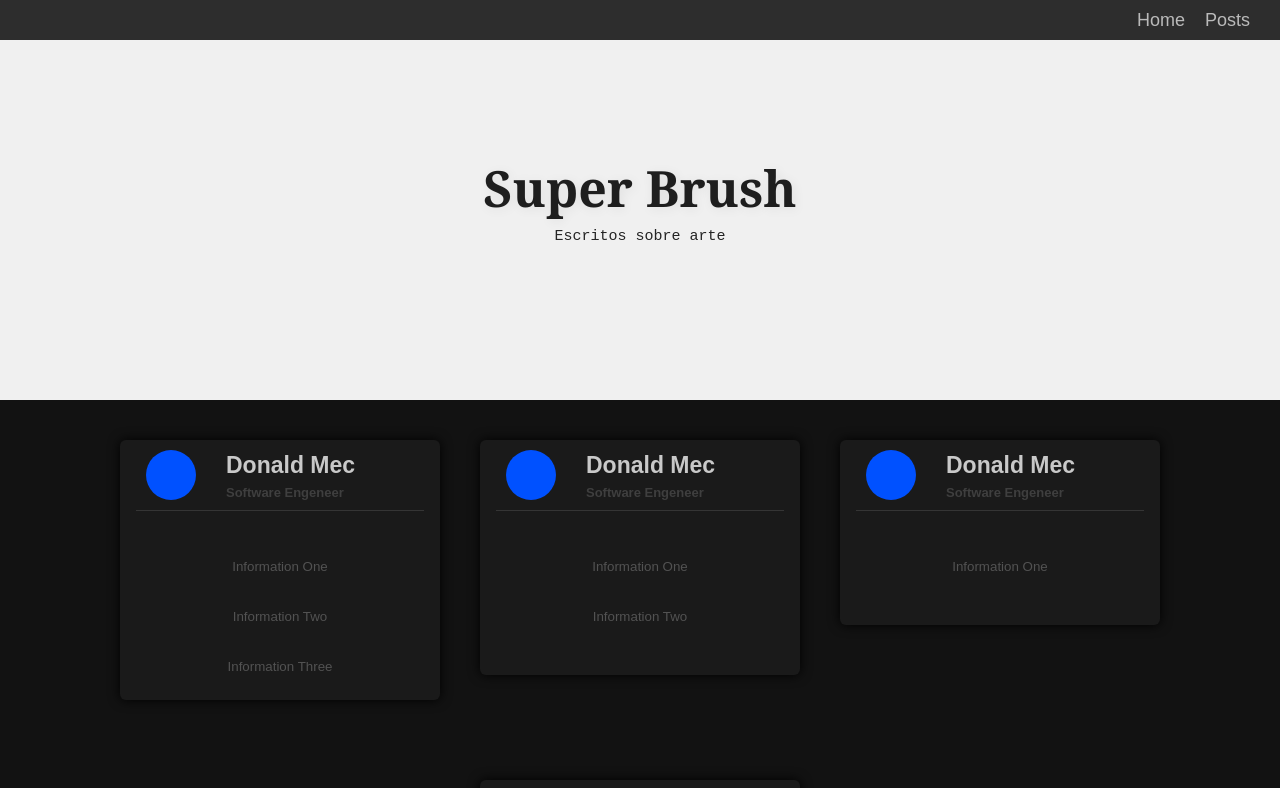
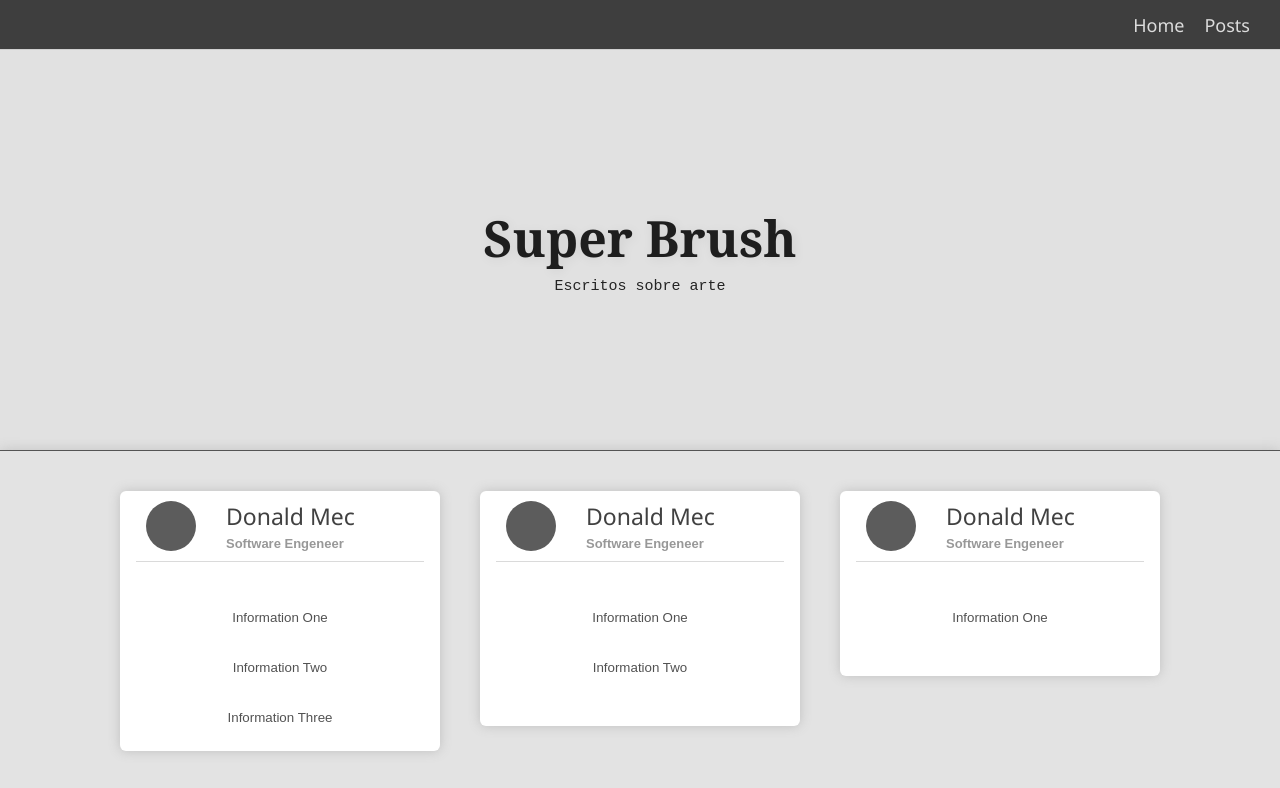
Before and after one commit to LuciLua/BlogPageNextJS, a Next.js app: page / in a window 1280 px wide. Shown: the top 788 px of the page. Built offline with nearby package versions, Linux system fonts and the light colour scheme.

Commit message:
:computer: Scroll v0.1

```diff
--- a/src/components/front/front.module.scss
+++ b/src/components/front/front.module.scss
@@ -1,6 +1,6 @@
 .main{
     .header{
-        background: rgb(240, 240, 240);
+        background: rgb(225, 225, 225);
         height: 50vh;
         width: 100%;
 
--- a/src/components/menu/menu.module.scss
+++ b/src/components/menu/menu.module.scss
@@ -1,16 +1,25 @@
 .menu{
-    position: fixed;
+    position:fixed;
+
+    top: 0;
+
     z-index: 10;
 
     display: flex;
     align-items: center;
 
     width: 100%;
-    height: 40px;
+    height: 50px;
 
-    background: rgb(45, 45, 45);
+    margin-bottom: 50px;
+
+
+    background: rgb(62, 62, 62);
+    border-bottom: 1px solid rgb(208, 208, 208);
 
     ul{
+
+        position: relative;
         list-style: none;
 
         display: flex;
@@ -26,19 +35,23 @@
 
         li{
             margin: 0 10px 0 10px;
+            position: relative;
 
             a{
                 text-decoration: none;
 
-                color: rgb(186, 186, 186);
-                font-family: Arial;
+                color: rgb(220, 220, 220);
+                font-family:'Segoe UI';
+                font-weight: 500;
                 font-size: 18px;
 
                 cursor: pointer;
+                position: relative;
+
             }
 
             a:hover{
-                color: var(--white);
+                color: rgb(159, 159, 159);
             }
         }
 
--- a/src/pages/_app.tsx
+++ b/src/pages/_app.tsx
@@ -12,11 +12,14 @@ function MyApp({ Component, pageProps }) {
 
   return(
 
-  <>
+  <> <div className={styles.spc}>
+  </div>
+      <Menu />
     <main>
-      <Menu />
+      <div className={styles.bodyScroll}>
       <Front />
       <Component {...pageProps} />
+      </div>
     </main>
   </>
   )
--- a/src/pages/posts/posts.module.scss
+++ b/src/pages/posts/posts.module.scss
@@ -14,7 +14,7 @@
 
         display: flex;
         align-items: center;
-        justify-content:first baseline;
+        justify-content: baseline;
         padding: 10px 0 10px 0;
 
         flex-direction: column;
--- a/src/styles/global.module.scss
+++ b/src/styles/global.module.scss
@@ -1,9 +1,51 @@
+.spc{
+    position: relative;
+    color: aqua;
+    height: 50px;
+    width: 100%;
+    top: 0;
+}
+
+.bodyScroll{
+    height: 100vh;
+    overflow-y: scroll;
+
+    &::-webkit-scrollbar{
+
+        position: fixed;
+
+        width: 5px;
+        z-index: 1000;
+        }
+
+        &::-webkit-scrollbar-track{
+            background-color: rgb(172, 172, 174);
+        }
+
+        &::-webkit-scrollbar-thumb{
+            background-color: rgb(58, 58, 58);
+            border-radius: 10px;
+
+        }
+
+        &::-webkit-scrollbar-button{
+            display: none;
+        }
+}
+
+
+
 .main{
     width: 100%;
     display: flex;
     justify-content: center;
 
+
     .listOfTables{
+
+    border-top: 1px solid #545454;
+    box-shadow: 0 0px 12px rgb(194, 194, 194);
+
         position: relative;
         display: flex;
         justify-content: center;
@@ -14,7 +56,7 @@
         width: 100%;
         height: fit-content;
 
-        background-color: #121212;
+        background-color: #e3e3e3;
 .table{
 
     display: flex;
@@ -38,8 +80,8 @@
 
             margin: 20px;
 
-            background-color: #1a1a1a;
-            box-shadow: 0 0 12px black;
+            background-color: #ffffff;
+            box-shadow: 0 0 12px rgb(191, 191, 191);
             border-radius: 6px;
 
             overflow: hidden;
@@ -48,14 +90,14 @@
                 height: 75px;
                 width: 90%;
 
-                border-bottom: #353535 1px solid;
+                border-bottom: #dadada 1px solid;
 
                 position: relative;
                 display: flex;
                 align-items: center;
 
                 .tableBall{
-                    background-color: rgb(0, 81, 255);
+                    background-color: rgb(92, 92, 92);
                     border-radius: 100%;
                     width: 50px;
                     height: 50px;
@@ -66,16 +108,16 @@
                     line-height: 1.5;
 
                     h1{
-                        color: rgb(201, 201, 201);
-                        font-family: Arial;
-                        font-weight: 600;
+                        color: rgb(65, 65, 65);
+                        font-family: 'Segoe UI', Tahoma, Geneva, Verdana, sans-serif;
+                        font-weight: 500;
                         font-size: 23px;
                     }
 
                     h2{
                         font-family: Arial;
                         font-size: 13px;
-                        color: #3f3f3f;
+                        color: #989898;
                     }
                 }
             }
@@ -104,7 +146,7 @@
                     }
 
                     button:hover{
-                        background-color: #212121;
+                        background-color: #d5d5d5;
                     }
 
                     p{
--- a/src/styles/global.scss
+++ b/src/styles/global.scss
@@ -4,6 +4,9 @@
     box-sizing: border-box;
 }
 
+::-webkit-scrollbar{
+    width: 0px;
+}
 
 :root{
     --white: rgb(255, 255, 255);
@@ -25,17 +28,5 @@
 }
 
 body{
-    background: var(--gray-100)
+    background: var(--gray-100);
 }
-
-::-webkit-scrollbar{
-    width: 5px;
-}
-
-::-webkit-scrollbar-track{
-    background-color: rgb(239, 239, 239);
-}
-
-::-webkit-scrollbar-thumb{
-    background-color: rgb(60, 60, 60);
-}
```
